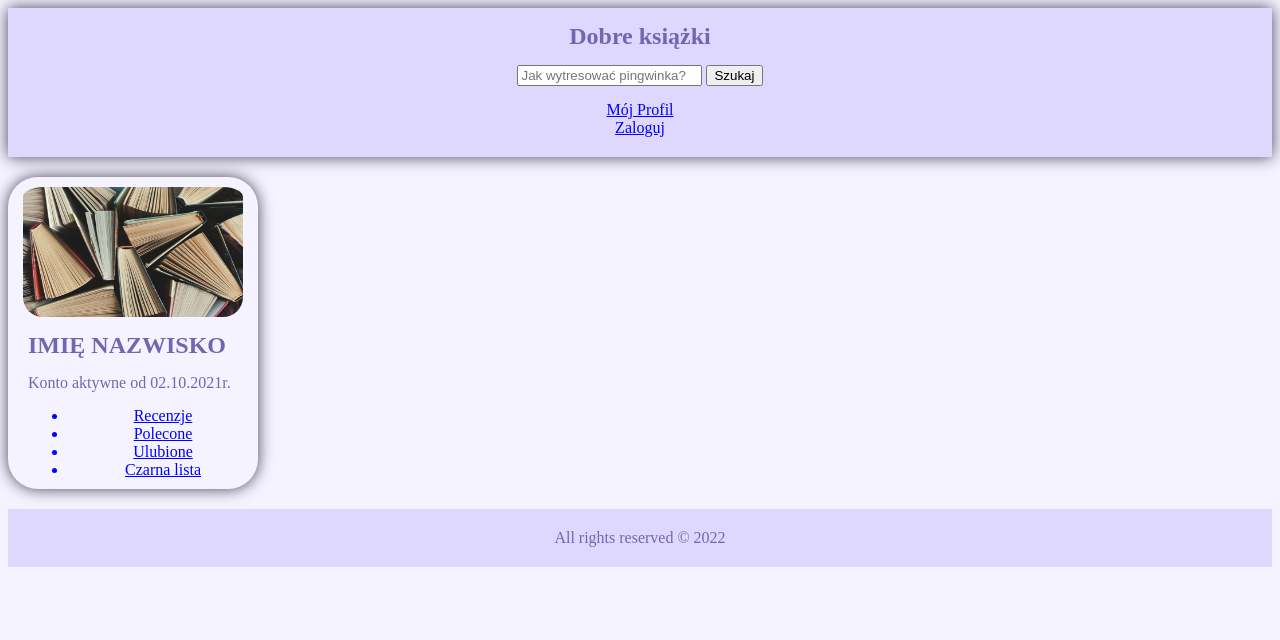
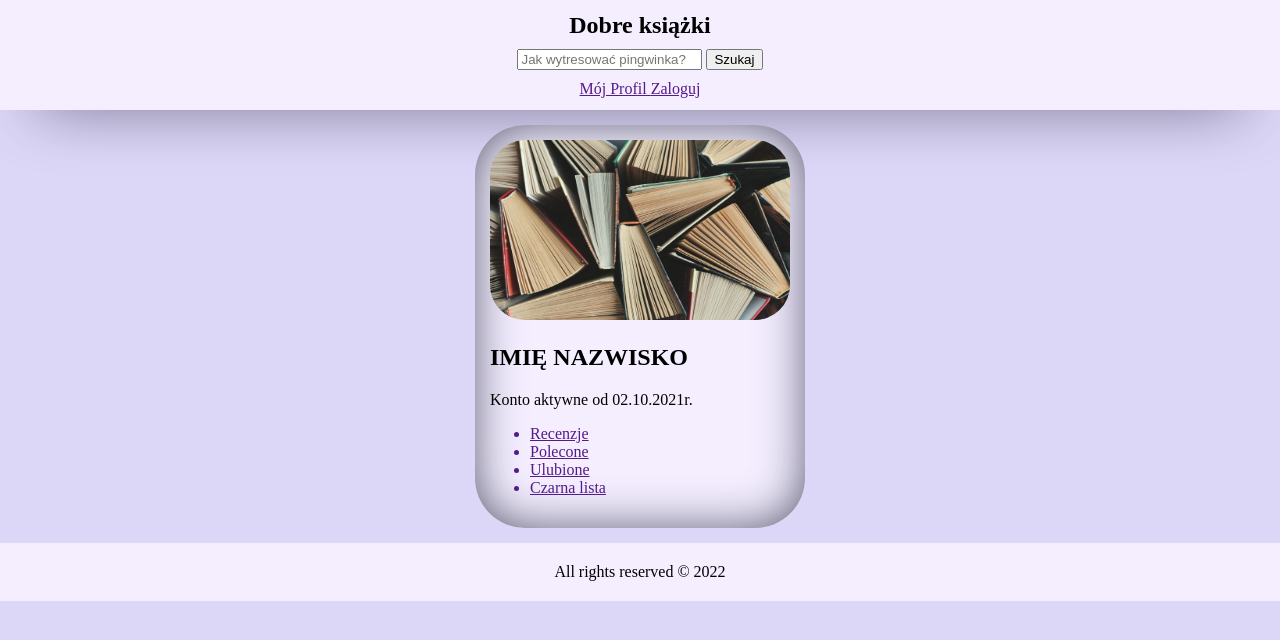
Before and after one commit to cialadetale/books_b4, a plain HTML site: page books.html in a window 1280 px wide. Drawn offline with Linux system fonts and the light colour scheme; files whose address does not match are found by name.

Commit message:
Expanded project

```diff
--- a/books.html
+++ b/books.html
@@ -3,9 +3,7 @@
 	<head>
 		<title>Moje książki</title>
 		<meta charset="UTF-8">
-		<link rel="stylesheet" href="user.css">
-		<link rel="stylesheet" href="nav.css">
-		<link rel="stylesheet" href="main.css">
+		<link rel="stylesheet" href="style.css">
 	</head>
 
 	<body>
@@ -15,14 +13,16 @@
 				<input type="text" placeholder="Jak wytresować pingwinka?">
 				<button type="submit">Szukaj</button>
 			</form>
-			<a href=""> Mój Profil
-			<a href=""> Zaloguj
-			</a>
+			<div>
+				<a href=""> Mój Profil
+				<a href=""> Zaloguj
+				</a>
+			</div>
 		</nav>
 
 		<main>
-		<div>
-			<img src="/home/girls/ProPatki/books_b4/books.jpg" alt="Books" width="220" height="130">
+		<section>
+			<img src="/home/girls/ProPatki/books_b4/books.jpg" alt="Books" width="300" height="180">
 			<h2>IMIĘ NAZWISKO</h2>
 			<p>Konto aktywne od 02.10.2021r.</p>
 			<ul>
@@ -33,7 +33,7 @@
 				<li>Czarna lista</li>
 			</a>
 			</ul>
-		</div>
+		</section>
 		</main>
 
 		<footer>All rights reserved &copy; 2022</footer>
--- /dev/null
+++ b/style.css
@@ -0,0 +1,41 @@
+nav, footer, section {
+	background: #F4eeff;
+}
+
+body {
+	margin: 0;
+	background: #dcd6f7;
+}
+
+nav {
+	padding: 12px;
+	box-shadow: 0px 30px 62px -39px rgba(66, 68, 90, 1);
+}
+
+nav > * {
+	width: 33%;
+	margin: 0 auto;
+	text-align: center;
+}
+
+form {
+	margin-top: 10px;
+	margin-bottom: 10px;
+}
+
+footer {
+	text-align: center;
+	padding: 20px;
+}
+
+section {
+	width: 300px;
+	margin: 15px auto;
+	padding: 15px;
+	border-radius: 50px;
+	box-shadow: inset 0px 0px 50px -5px rgba(66, 68, 90, 1);
+}
+
+img {
+	border-radius: 35px;
+}
```
